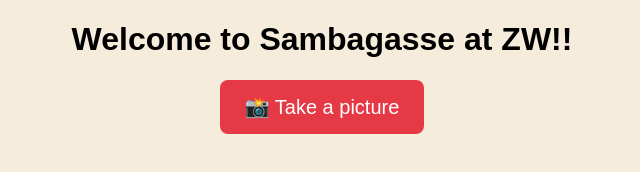
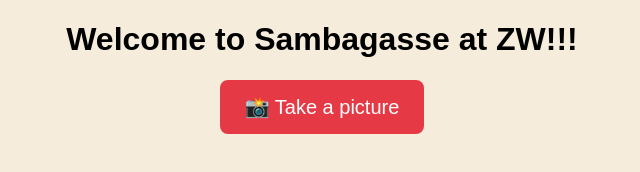
Before and after one commit to sambagassezh/photo, a plain HTML site: page index.html in a window 1280 px wide. Shown: the whole page, without its empty margins (318-958 px from the left). Drawn offline with Linux system fonts and the light colour scheme.

Commit message:
Update index.html

```diff
--- a/index.html
+++ b/index.html
@@ -8,7 +8,7 @@
 
 <body>
 
-<h1>Welcome to Sambagasse at ZW!!</h1>
+<h1>Welcome to Sambagasse at ZW!!!</h1>
 <button id="cameraButton">
 📸 Take a picture
 </button>
```
